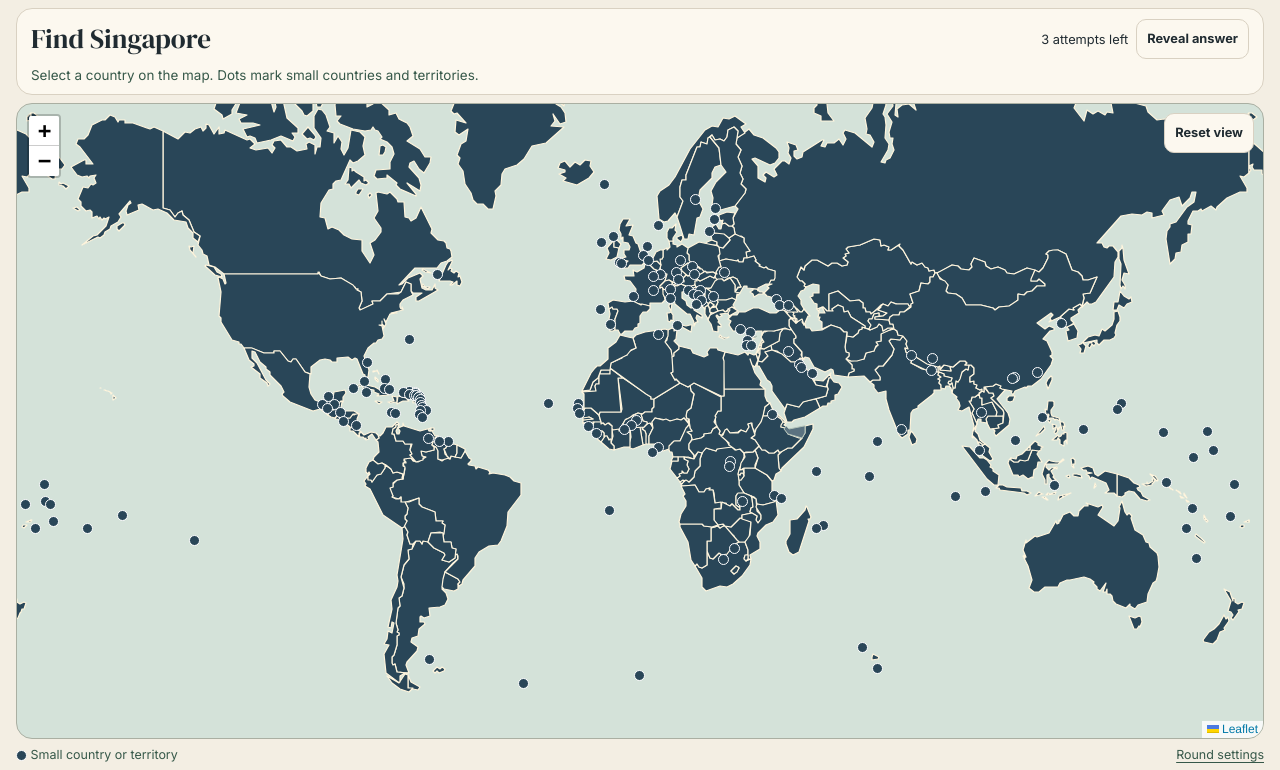
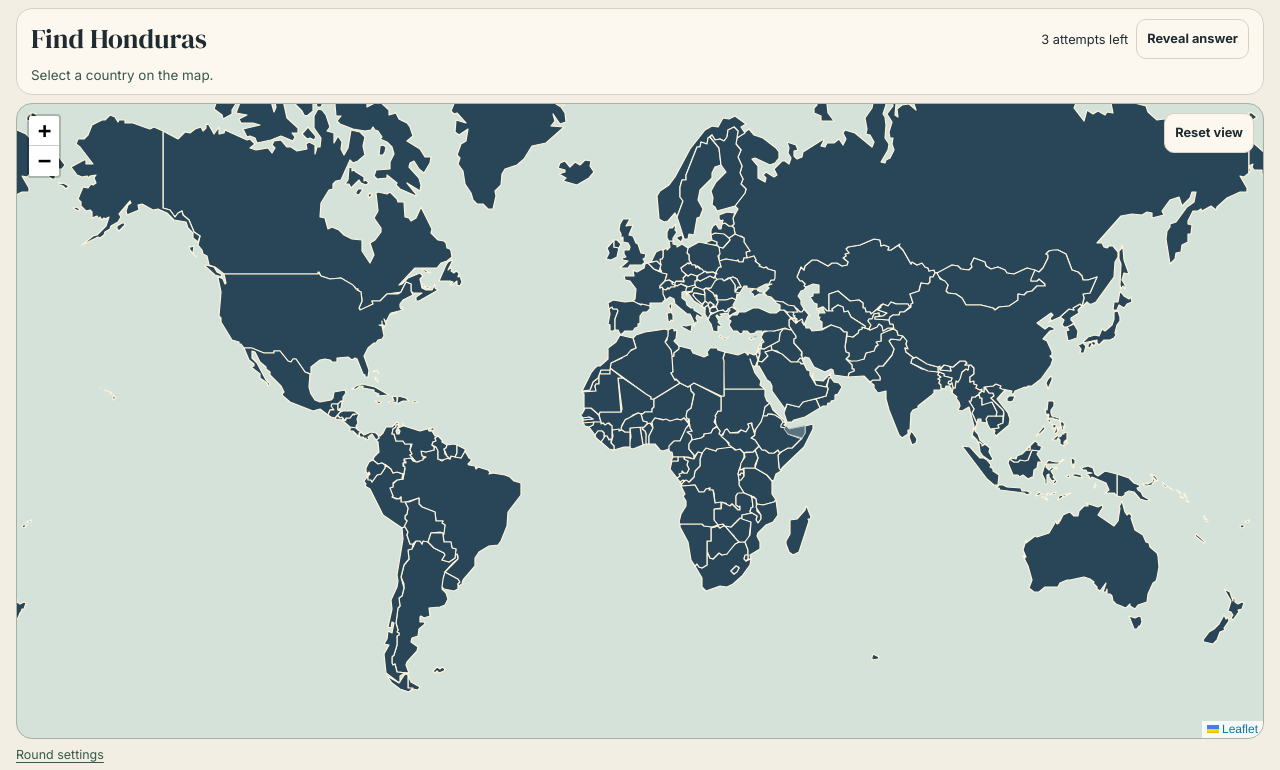
Before and after one commit to gershinho/geoquest, a Flask app: page /map/play in a window 1280 px wide. Shown: the part 113-883 px from the top of the page. Run offline with Flask 3, Linux system fonts and the light colour scheme.

Commit message:
Remove small-country dots from the map game
Places with no outline in the map data are left out of map questions, since they can no longer be selected.

Co-Authored-By: Claude Opus 5.5 <noreply@anthropic.com>
Claude-Session: https://claude.ai/code/session_01AZtTTXbNG2E4W5Ln3CPYB4

```diff
--- a/static/css/styles.css
+++ b/static/css/styles.css
@@ -573,19 +573,6 @@ button:disabled{ cursor: default; }
 .map-reset-view{ position: absolute; z-index: 1000; top: 10px; right: 10px; }
 .map-footer{ display: flex; align-items: center; justify-content: space-between; gap: 8px; font-size: .78rem; color: var(--fern); }
 .map-footer a{ text-decoration: underline; text-underline-offset: 3px; }
-.map-legend-dot, .country-dot-hit span{
-  display: inline-block;
-  width: 11px;
-  height: 11px;
-  border: 1.5px solid white;
-  border-radius: 50%;
-  background: var(--map-land);
-}
-.map-legend-dot{ vertical-align: middle; }
-.country-dot-hit{ display: grid; place-items: center; }
-.country-dot-hit:hover span, .country-dot-hit:focus-visible span{ outline: 3px solid var(--focus); }
-.country-dot-hit[data-outcome="wrong"] span{ background: var(--red); }
-.country-dot-hit[data-outcome="correct"] span{ background: var(--green); }
 
 .language-header{
   display: flex;
--- a/static/js/map.js
+++ b/static/js/map.js
@@ -21,10 +21,8 @@ const roundLength = Number(sessionStorage.getItem("geoquest_map_total")) || 10;
 const maxAttempts = Math.min(5, Math.max(1, Number(sessionStorage.getItem("geoquest_map_attempts")) || 3));
 const countries = new Map();
 const outlines = new Map();
-const dots = new Map();
 let map, world, guessLayer, revealLayer;
 let queue, target, entries, guesses, attempts, locked;
-let smallCountries = [];
 
 function referencePoint(country) {
   const [lat, lng] = country.location;
@@ -64,62 +62,6 @@ function updateStyles() {
   for (const [code, layers] of outlines) {
     for (const layer of layers) layer.setStyle(countryStyles[styleFor(code)]);
   }
-  for (const [code, marker] of dots) {
-    marker.getElement()?.setAttribute("data-outcome", styleFor(code));
-  }
-}
-
-function refreshDots() {
-  smallCountries = [];
-  const view = map.getBounds().pad(0.12);
-  for (const country of countries.values()) {
-    if (!eligible(country)) continue;
-    const code = country.cca3;
-    const point = referencePoint(country);
-    const footprint = outlines.get(code)?.[0].feature.properties.footprint;
-    const small = !footprint || footprint.every(bounds => {
-      const a = map.project(bounds[0]);
-      const b = map.project(bounds[1]);
-      return Math.min(Math.abs(a.x - b.x), Math.abs(a.y - b.y)) < 17;
-    });
-
-    if (!small || !view.contains(point)) {
-      dots.get(code)?.remove();
-      continue;
-    }
-    smallCountries.push({ country, point });
-    if (!dots.has(code)) {
-      const icon = L.divIcon({
-        className: "country-dot-hit",
-        html: '<span></span>',
-        iconSize: [34, 34],
-        iconAnchor: [17, 17],
-      });
-      const marker = L.marker(point, { icon, alt: "Small country or territory", bubblingMouseEvents: false });
-      marker.on("click", event => selectDot(country, event));
-      dots.set(code, marker);
-    }
-    const marker = dots.get(code).setLatLng(point).addTo(map);
-    marker.getElement().setAttribute("aria-label", "Small country or territory");
-  }
-  updateStyles();
-}
-
-function selectDot(country, event) {
-  if (locked || !target) return;
-  if (event.originalEvent?.detail) {
-    const point = map.mouseEventToLayerPoint(event.originalEvent);
-    const nearby = smallCountries.map(dot => ({
-      ...dot, distance: map.latLngToLayerPoint(dot.point).distanceTo(point),
-    })).filter(dot => dot.distance <= 17).sort((a, b) => a.distance - b.distance);
-    if (nearby.length > 1 && nearby[1].distance - nearby[0].distance < 5 && map.getZoom() < map.getMaxZoom()) {
-      map.setView(event.latlng, map.getZoom() + 2);
-      mapElement("hotcold").textContent = "Several small places are close together. The map zoomed in so you can choose.";
-      return;
-    }
-    country = nearby[0]?.country || country;
-  }
-  selectCountry(country);
 }
 
 function updateHUD() {
@@ -142,15 +84,17 @@ function nextQuestion() {
   updateHUD();
   mapElement("map-instruction").hidden = false;
   mapElement("target-name").textContent = target.name;
-  mapElement("hotcold").textContent = "Select a country on the map. Dots mark small countries and territories.";
+  mapElement("hotcold").textContent = "Select a country on the map.";
   mapElement("see-btn").textContent = "Reveal answer";
   mapElement("see-btn").disabled = false;
   mapElement("next-btn").hidden = true;
 }
 
 function startRound(codes) {
-  const pool = [...countries.values()].filter(eligible);
-  const picked = codes?.map(code => countries.get(code)).filter(eligible);
+  // Only ask for places that have an outline to click.
+  const playable = country => eligible(country) && outlines.has(country.cca3);
+  const pool = [...countries.values()].filter(playable);
+  const picked = codes?.map(code => countries.get(code)).filter(playable);
   queue = picked?.length ? picked : shuffle(pool).slice(0, roundLength);
   if (!queue.length) throw new Error("No places available in this region");
   entries = [];
@@ -262,10 +206,8 @@ async function init() {
   }).setView([15, 10], 2);
   world = L.layerGroup().addTo(map);
   addWorld(geo);
-  map.on("moveend", refreshDots);
   new ResizeObserver(() => map.invalidateSize({ pan: false })).observe(map.getContainer());
   resetView();
-  refreshDots();
   mapElement("map-reset-view").disabled = false;
   mapElement("map-reset-view").onclick = () => {
     resetView();
--- a/templates/map_game.html
+++ b/templates/map_game.html
@@ -24,11 +24,10 @@
       </section>
 
       <div class="map-stage">
-        <div id="map" class="map-canvas" aria-label="World map. Select a country outline or a small-country dot."></div>
+        <div id="map" class="map-canvas" aria-label="World map. Select a country outline."></div>
         <button class="btn btn-ghost map-reset-view" id="map-reset-view" type="button" disabled>Reset view</button>
       </div>
       <footer class="map-footer">
-        <span><span class="map-legend-dot"></span> Small country or territory</span>
         <a href="/map">Round settings</a>
       </footer>
     </div>
```
